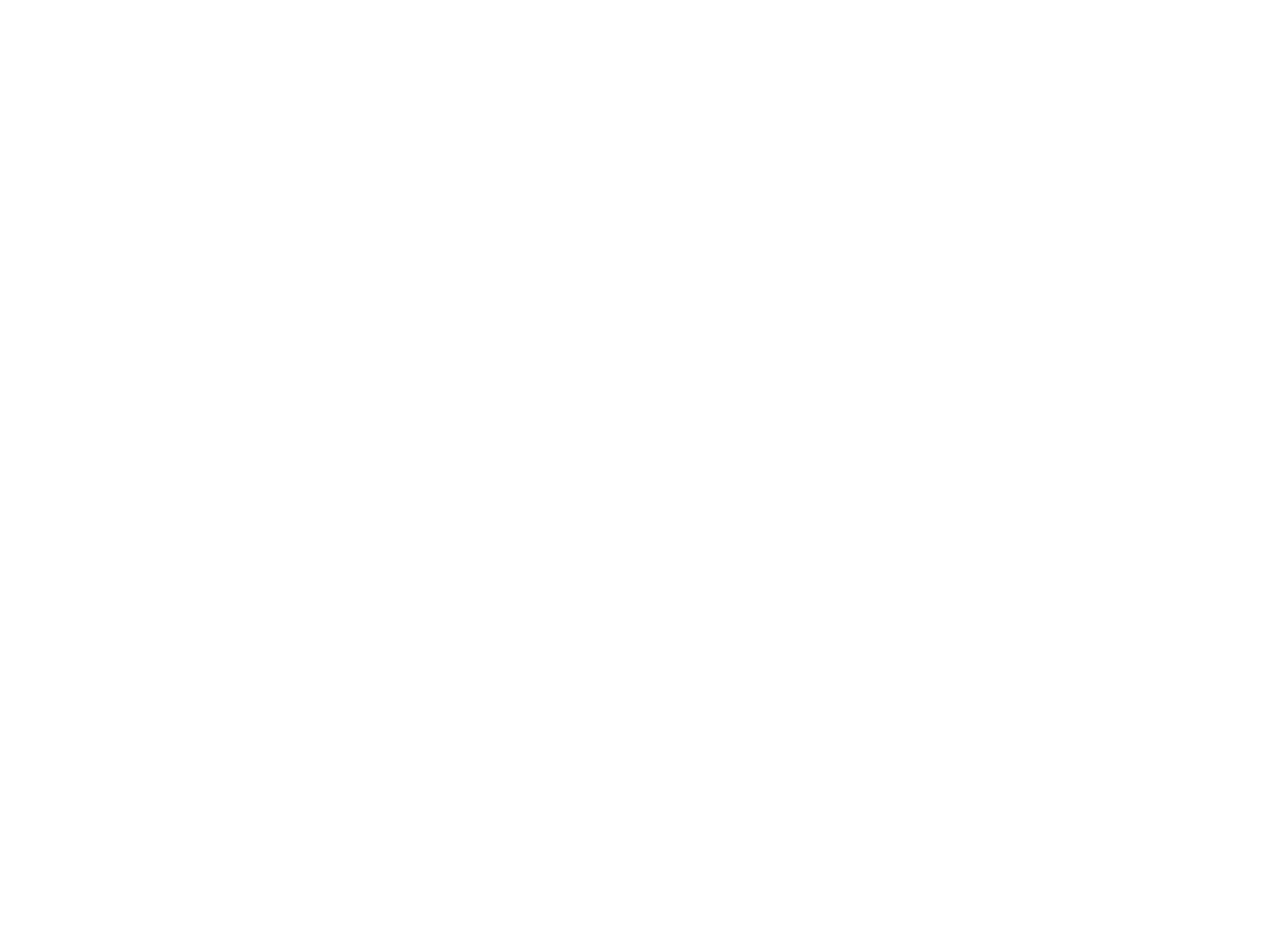
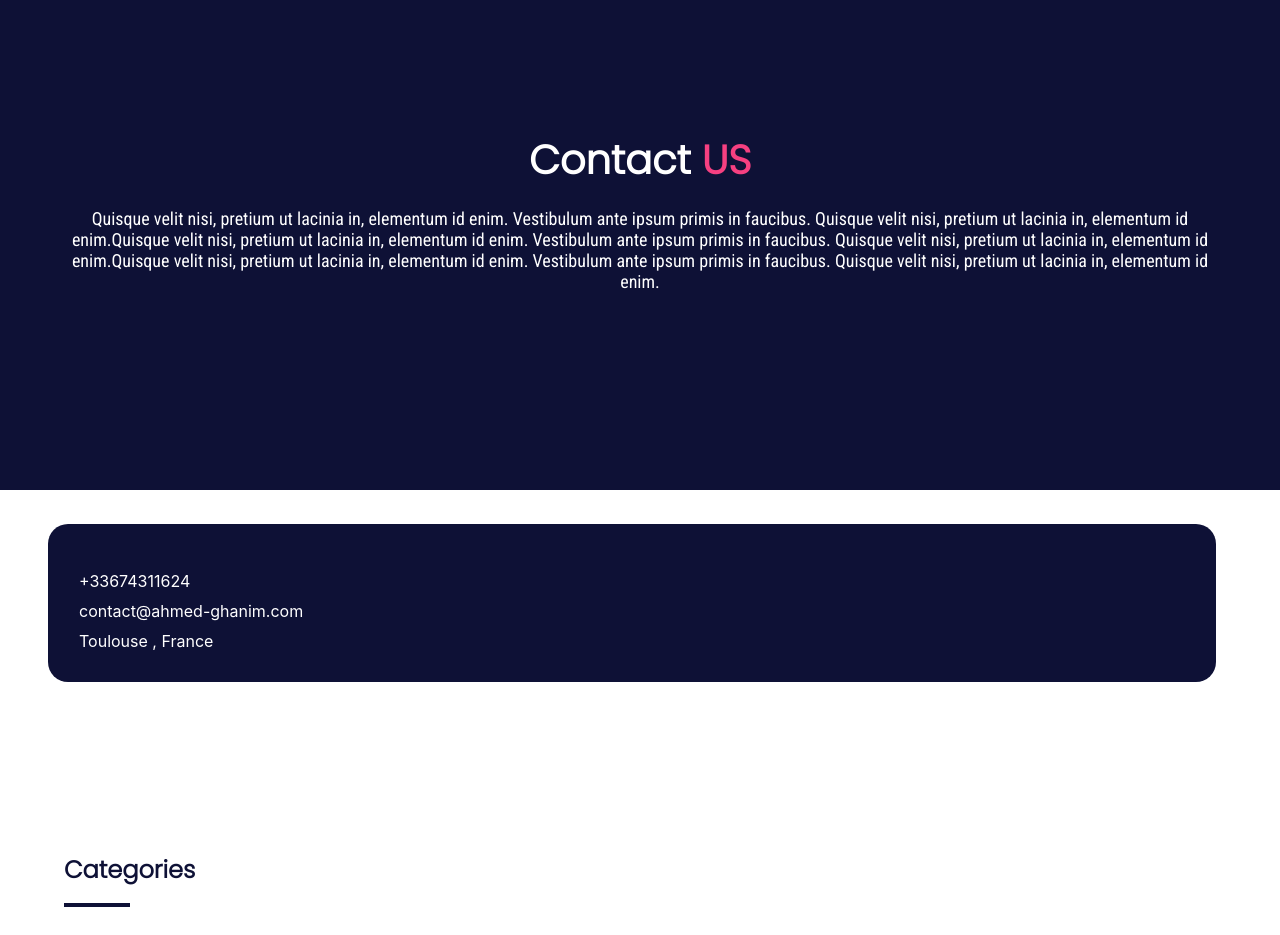
Before and after one commit to ahmedGHANIM327/blog-builder, a React (Create React App) app: page /contact in a window 1280 px wide. Shown: the part 117-1052 px from the top of the page. Before the commit the page ends 800 px from the top, so only its background shows below. Built offline with nearby package versions, Linux system fonts and the light colour scheme; a web font is replaced by a local one.

Commit message:
Contact Page

```diff
--- /dev/null
+++ b/src/Blog/Blog.css
@@ -0,0 +1,73 @@
+#blog-head
+{
+    background : #0E1136;
+    padding-top: 220px;
+    padding-bottom: 180px;
+}
+
+#blog-head .bloc-text
+{
+    display: flex;
+    align-items: center;
+}
+
+#blog-head .bloc-text p , #blog-head .bloc-text h1
+{
+    text-align: center;
+}
+
+.blog-posts .top
+{
+    display: flex;
+    align-items: center;
+    justify-content: space-between;
+}
+
+.blog-posts .top .form-select
+{
+    width: 220px;
+}
+
+.blog-posts .posts
+{
+    display: flex;
+    justify-content: space-between;
+    flex-wrap: wrap;
+}
+
+.blog-posts .posts .postbloc
+{
+    width: 450px !important;
+    margin-bottom: 25px;
+}
+
+.blog-posts .pagination
+{
+    display: flex;
+    justify-content: center;
+    padding: 10px 0;
+}
+
+.pagination li button.Mui-selected
+{
+    background-color: #0E1136;
+    color: #fff;
+}
+
+/* Responsive Style */
+@media screen and (max-width: 1000px) {
+    #blog-head
+    {
+        padding-top: 150px;
+    padding-bottom: 110px;
+    }
+    .blog-posts .posts .postbloc
+    {
+        width: 100% !important;
+    }
+
+    #blog-head .bloc-text p
+    {
+        text-align: justify;
+    }
+}
--- a/src/Blog/Blog.js
+++ b/src/Blog/Blog.js
@@ -1,12 +1,81 @@
-import React from 'react'
+import React, { useState } from 'react'
 import Navbar from '../General/Navbar/Navbar'
+import './Blog.css'
+import InputLabel from '@mui/material/InputLabel';
+import MenuItem from '@mui/material/MenuItem';
+import FormControl from '@mui/material/FormControl';
+import Select from '@mui/material/Select';
+import PostBloc from '../General/Posts/PostBloc';
+import Pagination from '@mui/material/Pagination';
+import Footer from '../General/Footer/Footer';
 
 export default function Blog() {
+
+  const [categorie , setCategorie] = useState('ALL');
+  const handleCategories = (e) => {
+    setCategorie(e.target.value);
+  }
+
+  const [page, setPage] = useState(1);
+  const handlePages = (event, value) => {
+    setPage(value);
+  };
+
   return (
     <div id="Blog">
         <div id="navbar">
             <Navbar />
         </div>
+        <div id='blog-head' className="section bloc-text">
+          <div className="bloc-text">
+          <h1>Welcome to <span className='blog-span'>The world of Tech</span></h1>
+          <p>Quisque velit nisi, pretium ut lacinia in, elementum id enim.
+              Vestibulum ante ipsum primis in faucibus. Quisque velit nisi,
+              pretium ut lacinia in, elementum id enim.Quisque velit nisi,
+              pretium ut lacinia in, elementum id enim.
+              Vestibulum ante ipsum primis in faucibus. Quisque velit nisi,
+              pretium ut lacinia in, elementum id enim.Quisque velit nisi,
+              pretium ut lacinia in, elementum id enim.
+              Vestibulum ante ipsum primis in faucibus. Quisque velit nisi,
+              pretium ut lacinia in, elementum id enim.</p>
+          </div>
+        </div>
+
+        <div className="blog-posts section">
+          <div className="top">
+            <h2>All Posts</h2>
+            <div className="right">
+            <FormControl className='form-select'>
+              <InputLabel id="select-label-categorie">Categories</InputLabel>
+              <Select
+                labelId="select-label-categorie"
+                id="select-label-categorie"
+                value={categorie}
+                label="Categories"
+                onChange={handleCategories}
+              >
+                <MenuItem value={'all'}>All</MenuItem>
+                <MenuItem value={'mobile'}>Web Dev</MenuItem>
+                <MenuItem value={'web'}>Mobile Dev</MenuItem>
+              </Select>
+            </FormControl>
+            </div>
+          </div>
+          <div className="posts">
+            <PostBloc />
+            <PostBloc />
+            <PostBloc />
+            <PostBloc />
+            <PostBloc />
+          </div>
+          <div className="pagination">
+            <Pagination count={10} page={page} onChange={handlePages}/>
+          </div>
+        </div>
+
+        <div id="footer">
+            <Footer />
+        </div>
     </div>
   )
 }
--- /dev/null
+++ b/src/Contact/Contact.css
@@ -0,0 +1,24 @@
+.bloc_contact
+{
+    margin: 50px;
+    background-color: #0E1136;
+    border-radius: 20px;
+    padding: 15px;
+}
+
+.bloc_contact .bloc_left
+{
+    color: #fff;
+}
+
+.bloc_contact .bloc_left ul
+{
+    list-style: none;
+    margin-inline-start: 0;
+    padding-inline-start: 0;
+}
+
+.bloc_contact .bloc_left ul li
+{
+    margin: 5px 0 10px;
+}
--- a/src/Contact/Contact.js
+++ b/src/Contact/Contact.js
@@ -1,5 +1,9 @@
 import React from 'react'
 import Navbar from '../General/Navbar/Navbar'
+import Categories from '../General/Categories/Categories'
+import Footer from '../General/Footer/Footer';
+import './Contact.css'
+import { Grid } from '@mui/material';
 
 export default function Contact() {
   return (
@@ -7,6 +11,46 @@
         <div id="navbar">
             <Navbar />
         </div>
+
+        <div id='blog-head' className="section bloc-text">
+          <div className="bloc-text">
+          <h1>Contact <span className='blog-span'>US</span></h1>
+          <p>Quisque velit nisi, pretium ut lacinia in, elementum id enim.
+              Vestibulum ante ipsum primis in faucibus. Quisque velit nisi,
+              pretium ut lacinia in, elementum id enim.Quisque velit nisi,
+              pretium ut lacinia in, elementum id enim.
+              Vestibulum ante ipsum primis in faucibus. Quisque velit nisi,
+              pretium ut lacinia in, elementum id enim.Quisque velit nisi,
+              pretium ut lacinia in, elementum id enim.
+              Vestibulum ante ipsum primis in faucibus. Quisque velit nisi,
+              pretium ut lacinia in, elementum id enim.</p>
+          </div>
+        </div>
+
+        <div className="section">
+              <Grid container className='bloc_contact' spacing={2}>
+                <Grid className='bloc_left' item md={4}>
+                  <ul>
+                    <li>+33674311624</li>
+                    <li>contact@ahmed-ghanim.com</li>
+                    <li>Toulouse , France</li>
+                  </ul>
+                </Grid>
+                <Grid className='bloc_right' item md={8}>
+
+                </Grid>
+              </Grid>
+        </div>
+
+        <div id="categories" className="section">
+            <h2>Categories</h2>
+            <Categories />
+        </div>
+
+        <div id="footer">
+            <Footer />
+        </div>
+
     </div>
   )
 }
--- a/src/General/Posts/Posts.css
+++ b/src/General/Posts/Posts.css
@@ -3,6 +3,7 @@
     background-color: #fff;
     position: relative;
     border-radius: 10px;
+    box-shadow: 2px 2px 2px 2px rgba(14,17,54,0.2);
 }
 
 .postbloc .top
--- a/src/Home/Home.css
+++ b/src/Home/Home.css
@@ -46,7 +46,7 @@
 .section .bloc-text p
 {
     color: #fff;
-    font-size: 14px;
+    font-size: 18px;
     text-align: justify;
 }
 
@@ -140,4 +140,8 @@
     {
         padding-top: 160px;
     }
+    .section .bloc-text p
+    {
+        font-size: 15px;
+    }
 }
```
